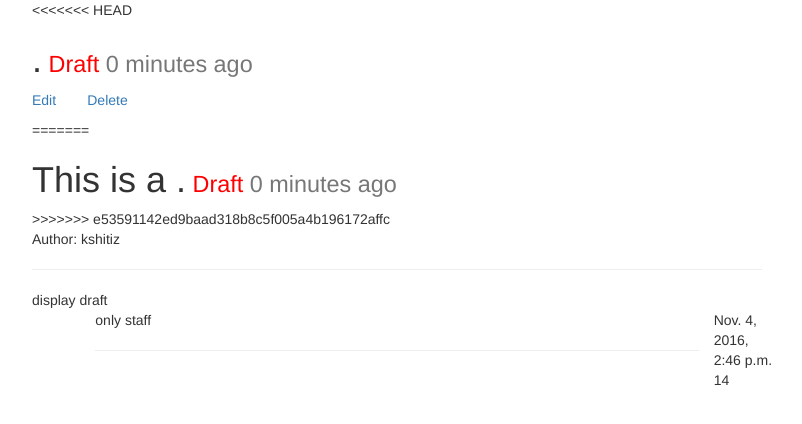
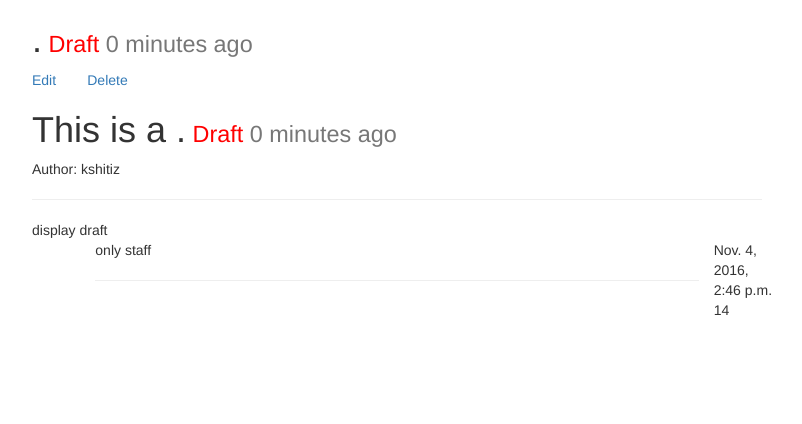
Before and after one commit to kshitizsuman/repo1, a Django app: template project/templates/post_detail.html in a window 1280 px wide. Shown: the top 424 px of the page, without its empty margins (243-1045 px from the left). Run offline with Django 3.2, Linux system fonts and the light colour scheme; the template is opened without the code that fills it: values that come from a table or form of the project are taken from there, others are empty; data comes from the database, SQL or seed files in the repository; some libraries are stand-ins or nearby versions.

Commit message:
post_detail.html conflict resolved

```diff
--- a/project/templates/post_detail.html
+++ b/project/templates/post_detail.html
@@ -5,13 +5,13 @@
 {% block content %}
 	<div class="col-sm-8 col-sm-offset-2">
 
-<<<<<<< HEAD
+
 	<h1>{{ title }}.<small> {% if instance.draft %} <span style='color:red;'>Draft</span> {% endif %}{{ instance.publish|timesince }} ago</small></h1>
 
 	<p><a href="{{ request.build_absolute_uri }}edit">Edit</a>&nbsp;&nbsp;&nbsp;&nbsp;&nbsp;&nbsp;&nbsp;&nbsp;<a href="{{ request.build_absolute_uri }}delete">Delete</a></p>
-=======
+
 	<h1>This is a {{ title }}.<small> {% if instance.draft %} <span style='color:red;'>Draft</span> {% endif %}{{ instance.publish|timesince }} ago</small></h1>
->>>>>>> e53591142ed9baad318b8c5f005a4b196172affc
+
 	<p>Author: {{ instance.user }}</p>
 	{% if instance.image %}
 	<img src="{{ instance.image.url }}" class="img-responsive"  />
```
